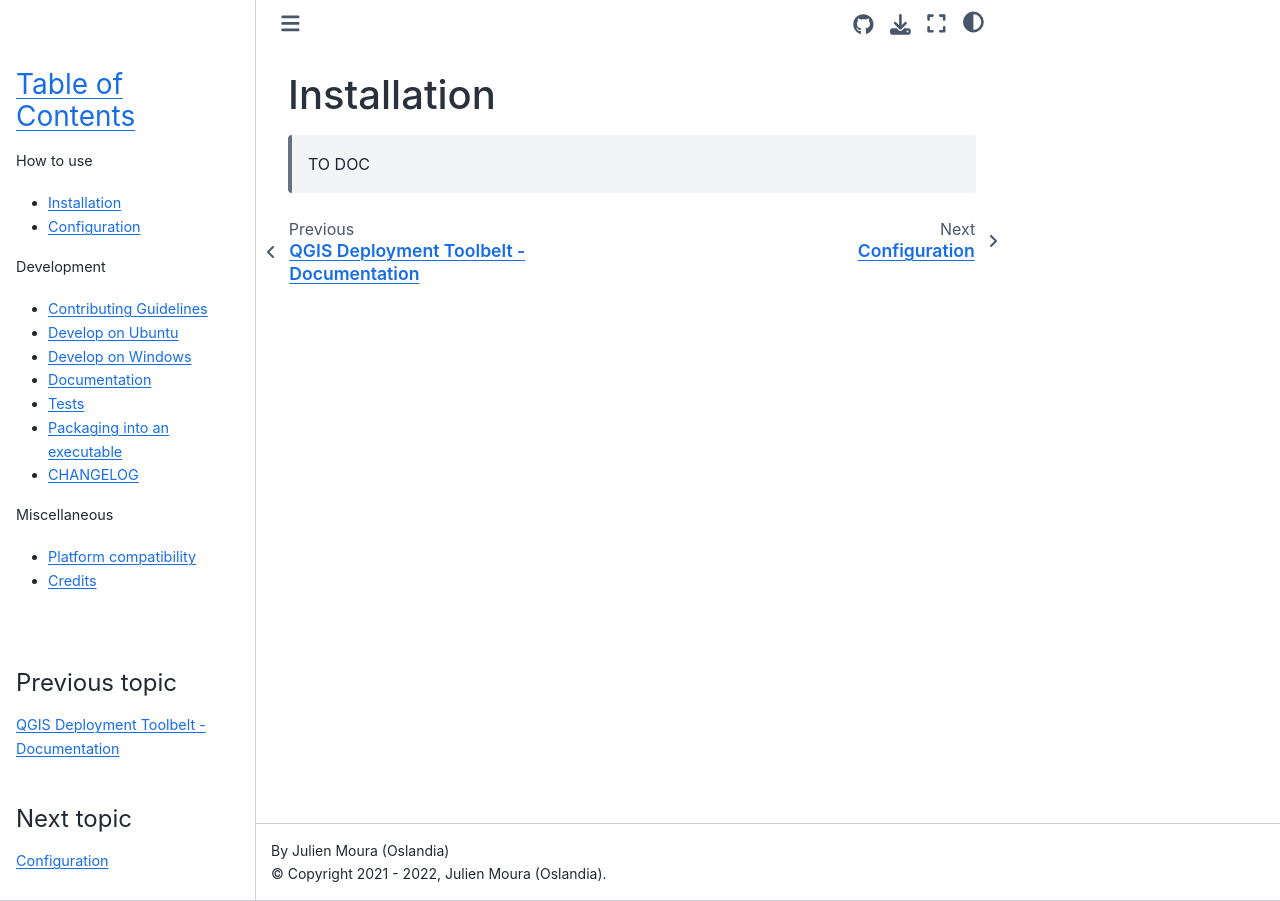
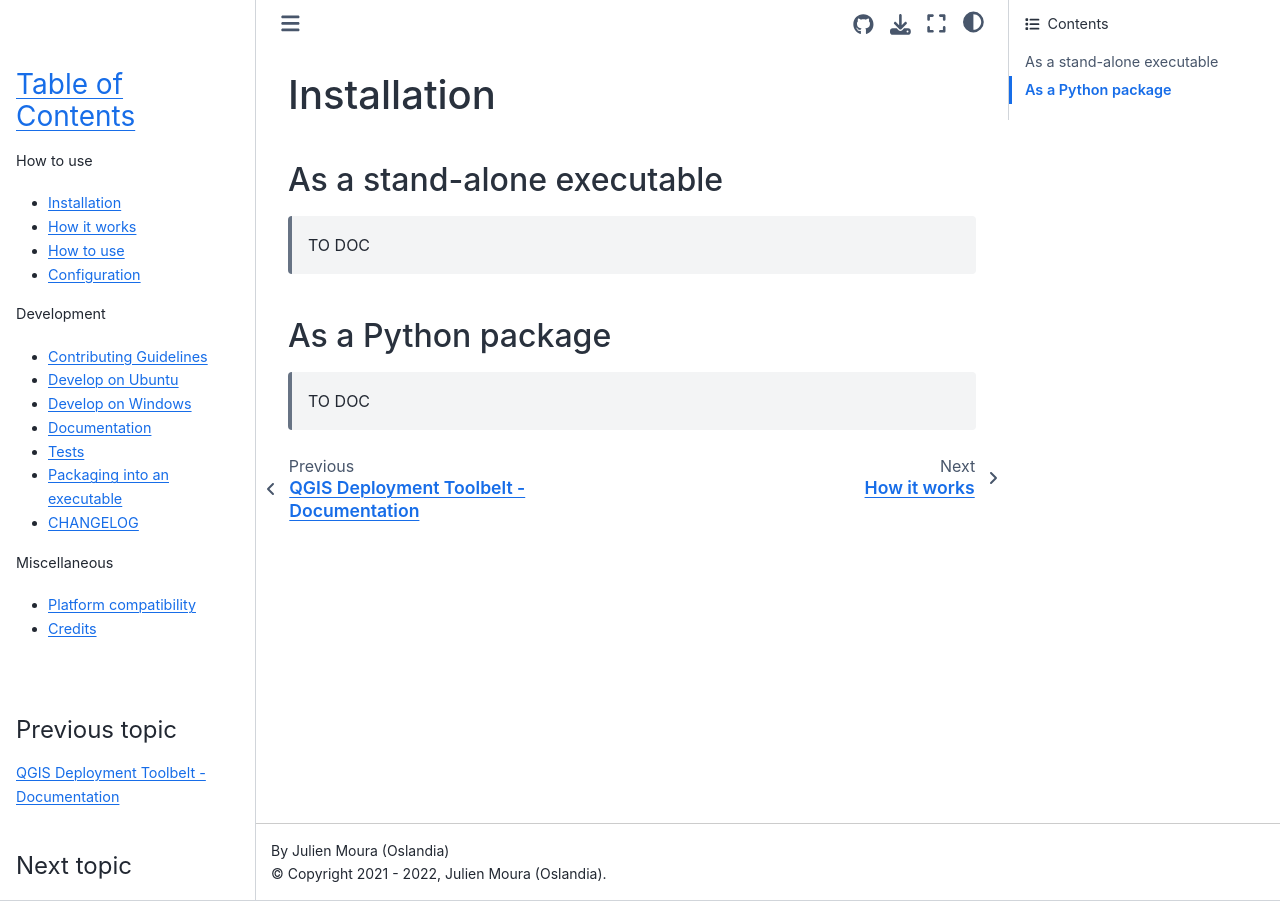
Before and after one commit to Guts/qgis-deployment-cli, a Sphinx documentation site: the page built from docs/usage/installation.md, in a window 1280 px wide. Built offline with Sphinx 7.4.7 and the Sphinx Book theme 1.1.4, drawn with Linux system fonts in a browser that asks for light colours; pages that are not in the unit, such as notebooks, are missing from menus.

```diff
--- a/docs/conf.py
+++ b/docs/conf.py
@@ -163,7 +163,7 @@
     "smartquotes",
     "substitution",
 ]
-myst_url_schemes = ("http", "https", "mailto")
+myst_url_schemes = ["http", "https", "mailto"]
 
 # -- Options for Sphinx API doc ----------------------------------------------
 # run api doc
--- a/docs/usage/installation.md
+++ b/docs/usage/installation.md
@@ -1,3 +1,9 @@
 # Installation
 
+## As a stand-alone executable
+
 > TO DOC
+
+## As a Python package
+
+> TO DOC
```
Also changed, not shown: docs/index.md (+2 -0 lines), docs/usage/how_it_works.md (added, +13 -0 lines), docs/usage/how_to_use.md (added, +54 -0 lines), docs/usage/settings.md (+8 -5 lines).
